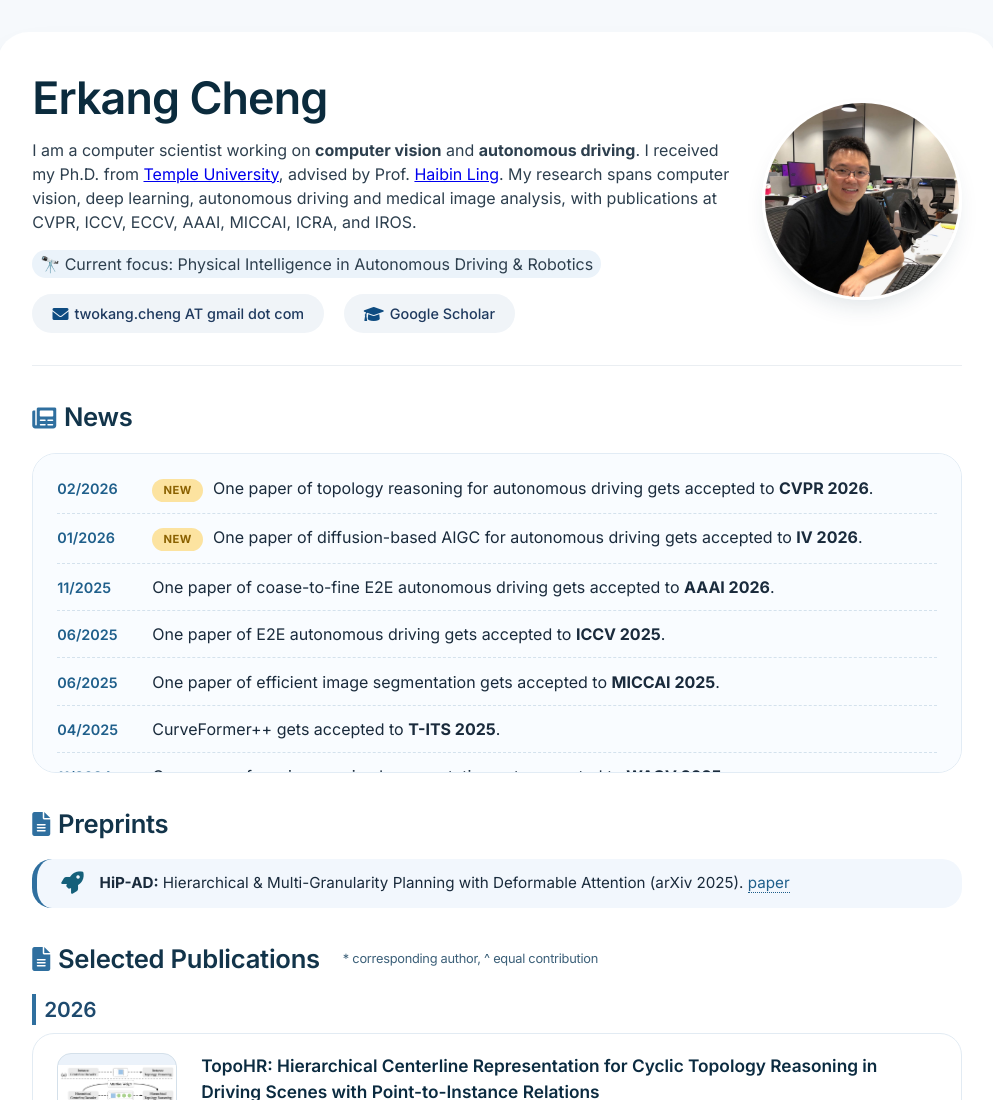
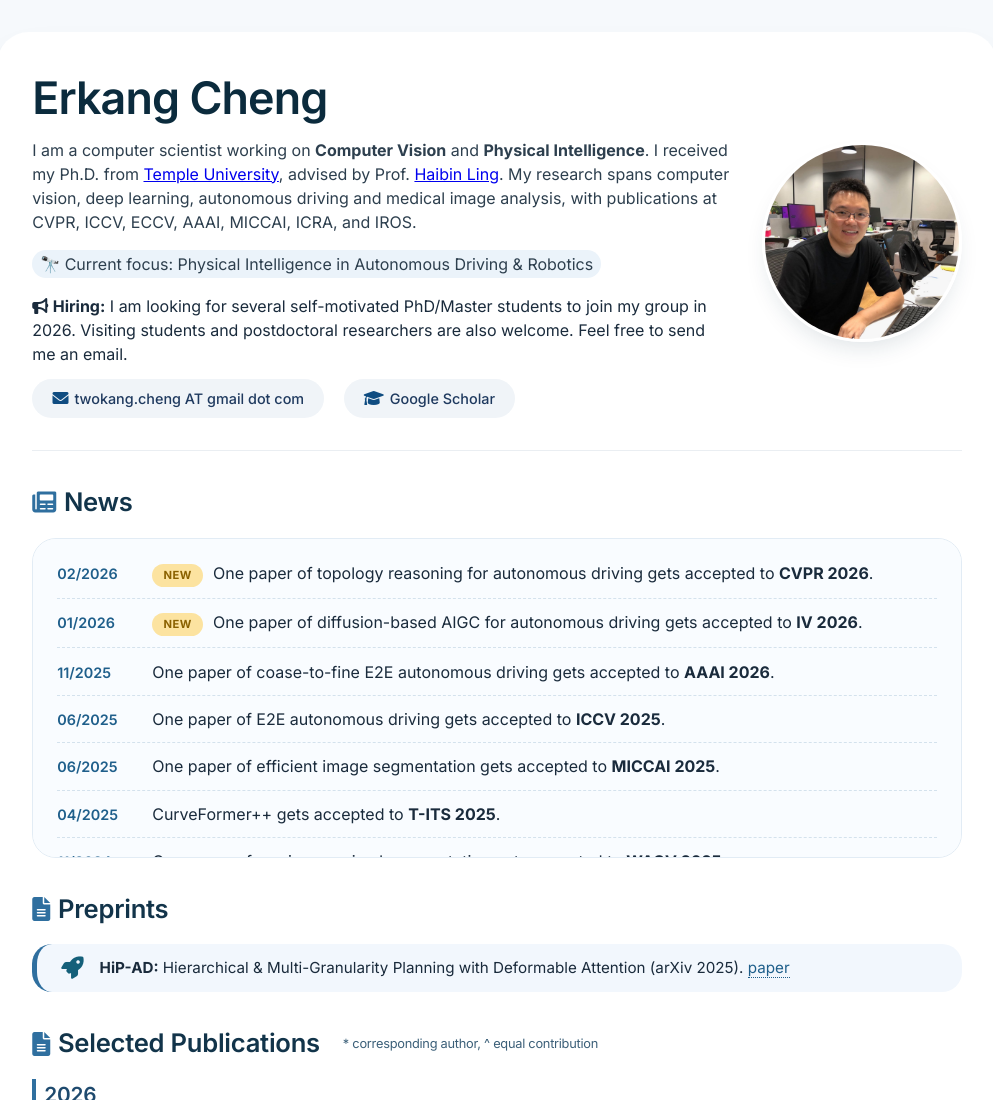
Before and after one commit to erkang/erkang.github.io, a plain HTML site: page index-.html in a window 1280 px wide. Shown: the top 1100 px of the page, without its empty margins (143-1136 px from the left). Drawn offline with Linux system fonts and the light colour scheme.

Commit message:
add hiring info

```diff
--- a/index-.html
+++ b/index-.html
@@ -17,8 +17,10 @@
     <div class="profile-header">
       <div class="profile-text">
         <h1>Erkang Cheng</h1>
-        <p>I am a computer scientist working on <strong>computer vision</strong> and <strong>autonomous driving</strong>. I received my Ph.D. from <a href="https://cis.temple.edu/", target="_top">Temple University</a>, advised by Prof. <a href="https://haibinling.github.io", target="_top">Haibin Ling</a>. My research spans computer vision, deep learning, autonomous driving and medical image analysis, with publications at CVPR, ICCV, ECCV, AAAI, MICCAI, ICRA, and IROS.</p>
+        <p>I am a computer scientist working on <strong>Computer Vision</strong> and <strong>Physical Intelligence</strong>. I received my Ph.D. from <a href="https://cis.temple.edu/", target="_top">Temple University</a>, advised by Prof. <a href="https://haibinling.github.io", target="_top">Haibin Ling</a>. My research spans computer vision, deep learning, autonomous driving and medical image analysis, with publications at CVPR, ICCV, ECCV, AAAI, MICCAI, ICRA, and IROS.</p>
         <p><span class="focus-badge">🔭 Current focus: Physical Intelligence in Autonomous Driving & Robotics</span></p>
+        <i class="fas fa-bullhorn"></i>
+          <span><strong>Hiring:</strong> I am looking for several self-motivated PhD/Master students to join my group in 2026. Visiting students and postdoctoral researchers are also welcome. Feel free to send me an email.</span>
         <div class="profile-links">
           <a href="#"><i class="fas fa-envelope"></i> twokang.cheng AT gmail dot com</a>
           <a href="https://scholar.google.com/citations?user=6k125mQAAAAJ&hl=en" target="_blank"><i class="fas fa-graduation-cap"></i> Google Scholar</a>
```
